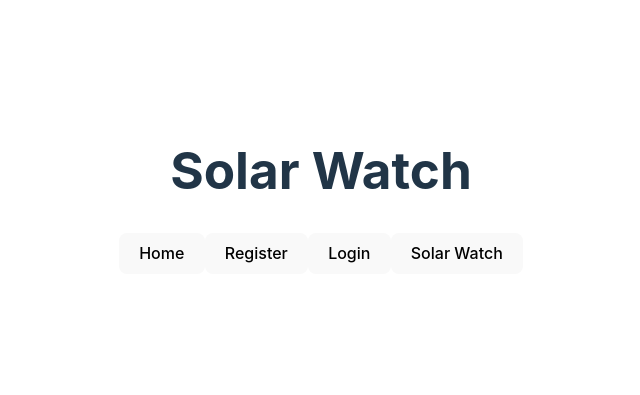
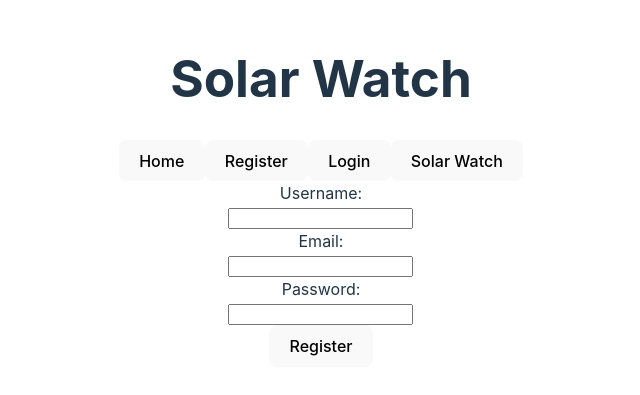
Before and after one commit to szoszo23/Solar_Watch, a React (Vite) app in the folder Solar_Watch_Frontend/: page /register in a window 1280 px wide. Shown: the part 209-604 px from the top of the page, without its empty margins (319-959 px from the left). Built offline with nearby package versions, Linux system fonts and the light colour scheme.

Commit message:
register form implemented

```diff
--- a/Solar_Watch_Frontend/src/Pages/Register.jsx
+++ b/Solar_Watch_Frontend/src/Pages/Register.jsx
@@ -2,7 +2,27 @@ import React from "react";
 
 function Register() {
 
-    return(<div></div>)
+
+    function handleSubmit(event){
+
+    }
+    return(<div className="registration">
+        <form className="registrationForm" onSubmit={handleSubmit}>
+            <label>Username:</label>
+            <br></br>
+            <input type="text" name="username"></input>
+            <br></br>
+            <label>Email:</label>
+            <br></br>
+            <input type="email" name="email"></input>
+            <br></br>
+            <label>Password:</label>
+            <br></br>
+            <input type="password" name="password"></input>
+            <br></br>
+            <button type="submit">Register</button>
+        </form>
+    </div>)
 }
 
 export default Register;
```
